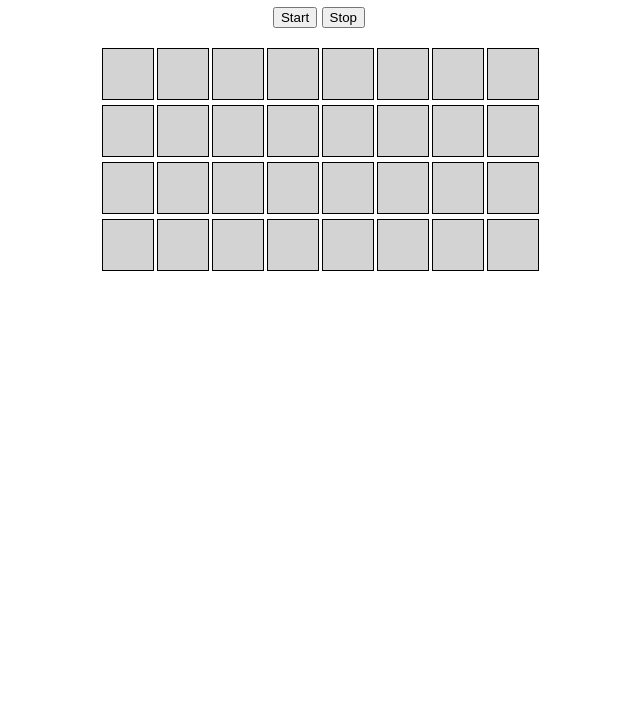
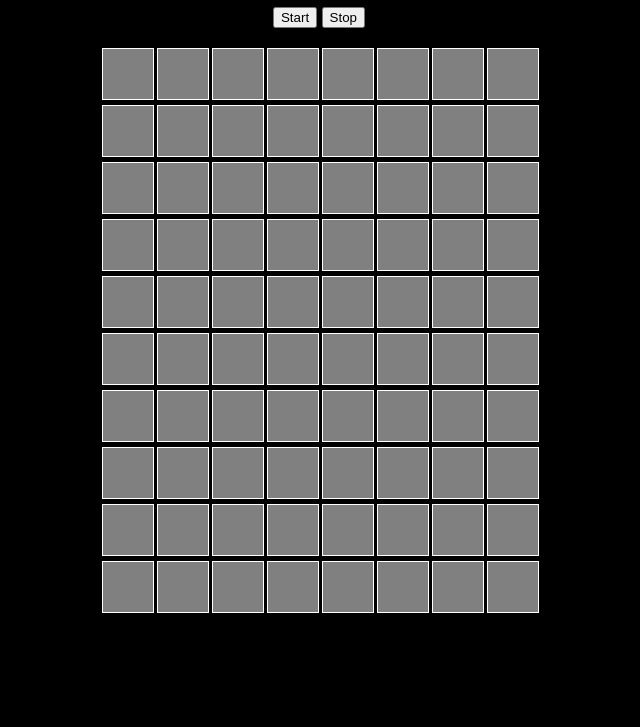
Before and after one commit to itsumray/Music-maker, a plain HTML site: page index.html in a window 1280 px wide. Shown: the part 73-800 px from the top of the page, without its empty margins (321-961 px from the left). Drawn offline with nearby package versions, Linux system fonts and the light colour scheme.

Commit message:
Update index.html

```diff
--- a/index.html
+++ b/index.html
@@ -9,6 +9,8 @@
         body {
             font-family: Arial, sans-serif;
             text-align: center;
+            background: black;
+            color: white;
         }
         .grid {
             display: grid;
@@ -20,12 +22,12 @@
         .cell {
             width: 50px;
             height: 50px;
-            background: lightgray;
-            border: 1px solid black;
+            background: gray;
+            border: 1px solid white;
             cursor: pointer;
         }
         .active {
-            background: blue;
+            background: cyan;
         }
     </style>
 </head>
@@ -37,10 +39,13 @@
 
     <script>
         const grid = document.getElementById("grid");
-        const rows = 4;
+        const rows = 10;
         const cols = 8;
         const cells = [];
-        const synth = new Tone.Synth().toDestination();
+        const sounds = [
+            "C4", "D4", "E4", "F4", "G4", "A4", "B4", "C5", "D5", "E5"
+        ];
+        const synths = sounds.map(() => new Tone.Synth().toDestination());
         let loop;
 
         for (let i = 0; i < rows; i++) {
@@ -61,7 +66,7 @@
                 for (let i = 0; i < rows; i++) {
                     let cell = cells[i * cols + index];
                     if (cell.classList.contains("active")) {
-                        synth.triggerAttackRelease("C4", "8n", time);
+                        synths[i].triggerAttackRelease(sounds[i], "8n", time);
                     }
                 }
                 index = (index + 1) % cols;
```
